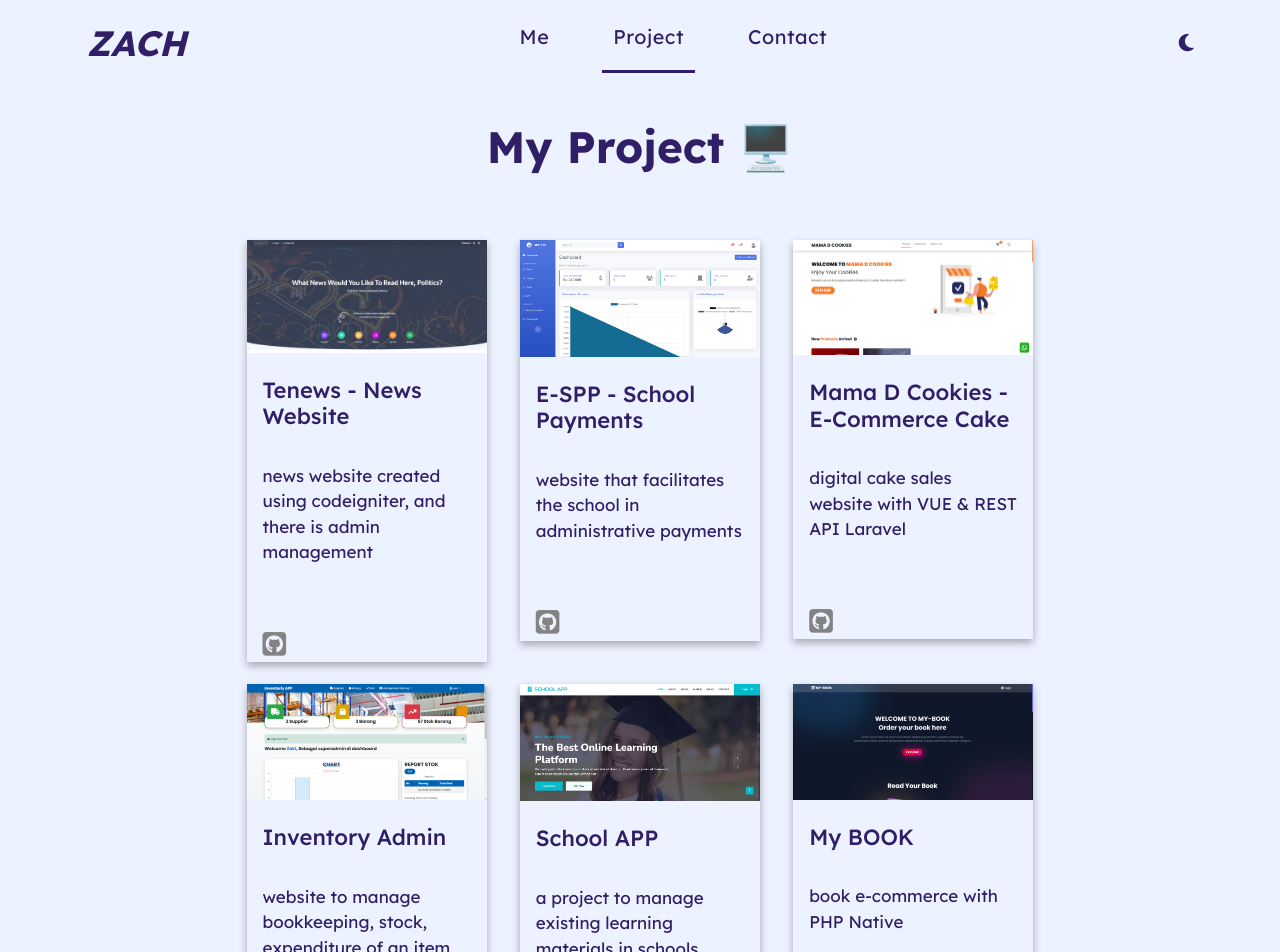
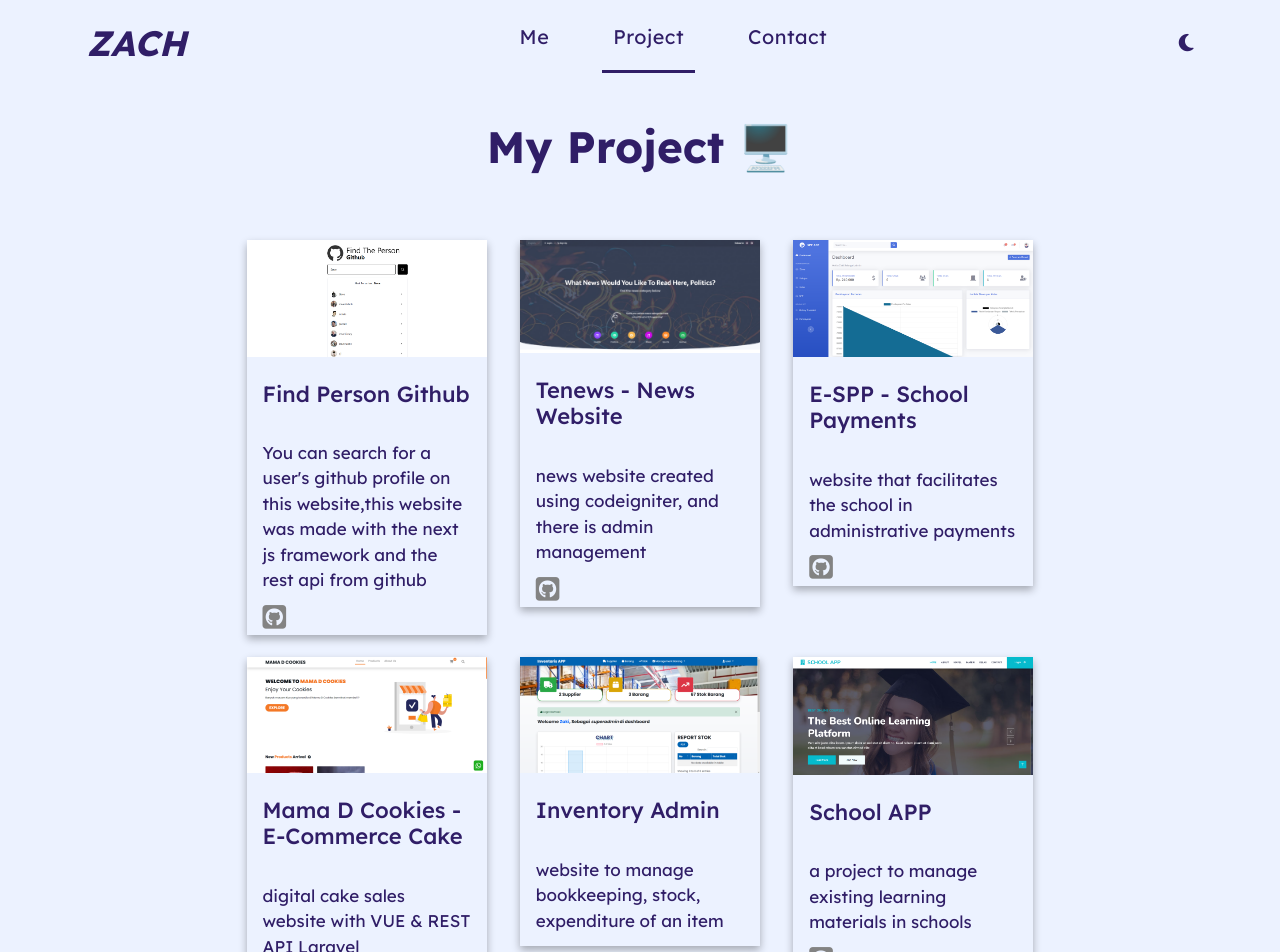
Before and after one commit to RizkyZaki/my.old, a Vue app: page /project in a window 1280 px wide. Shown: the top 952 px of the page. Built offline with nearby package versions, Linux system fonts and the light colour scheme.

Commit message:
:bento: add new project & add icon

```diff
--- a/public/index.html
+++ b/public/index.html
@@ -4,7 +4,7 @@
     <meta charset="utf-8" />
     <meta http-equiv="X-UA-Compatible" content="IE=edge" />
     <meta name="viewport" content="width=device-width,initial-scale=1.0" />
-    <link rel="icon" href="<%= BASE_URL %>favicon.ico" />
+    <link rel="icon" href="favicon.ico" />
     <link rel="stylesheet" href="<%= BASE_URL %>css/bootstrap.min.css" />
     <script
       src="https://kit.fontawesome.com/4bb3780fe1.js"
--- a/src/Pages/ProjectPage.vue
+++ b/src/Pages/ProjectPage.vue
@@ -4,14 +4,28 @@
     <div class="row">
       <div class="col-md-4 mb-3">
         <div class="card-project">
+          <img src="../assets/img/find.png" alt="" />
+          <div class="container">
+            <h6 class="mt-3">Find Person Github</h6>
+            <p class="mt-4 mb-2">
+              You can search for a user's github profile on this website,this website was made with the next js framework
+              and the rest api from github
+            </p>
+            <a href="https://github.com/RizkyZaki/find-person"><i class="fa-brands fa-square-github icon-link"></i></a>
+          </div>
+        </div>
+      </div>
+      <div class="col-md-4 mb-3">
+        <div class="card-project">
           <img src="../assets/img/news.png" alt="" />
           <div class="container">
             <h6 class="mt-3">Tenews - News Website</h6>
-            <p class="mt-4 mb-5">
+            <p class="mt-4 mb-2">
               news website created using codeigniter, and there is admin
               management
             </p>
-            <a href=""><i class="fa-brands fa-square-github icon-link"></i></a>
+            <a href="https://github.com/RizkyZaki/Codeigniter4-Crud"><i
+                class="fa-brands fa-square-github icon-link"></i></a>
           </div>
         </div>
       </div>
@@ -20,10 +34,10 @@
           <img src="../assets/img/spp.png" alt="" />
           <div class="container">
             <h6 class="mt-3">E-SPP - School Payments</h6>
-            <p class="mt-4 mb-5">
+            <p class="mt-4 mb-2">
               website that facilitates the school in administrative payments
             </p>
-            <a href=""><i class="fa-brands fa-square-github icon-link"></i></a>
+            <a href="https://github.com/RizkyZaki/project_ukk"><i class="fa-brands fa-square-github icon-link"></i></a>
           </div>
         </div>
       </div>
@@ -32,10 +46,10 @@
           <img src="../assets/img/mamaD.png" alt="" />
           <div class="container">
             <h6 class="mt-3">Mama D Cookies - E-Commerce Cake</h6>
-            <p class="mt-4 mb-5">
+            <p class="mt-4 mb-2">
               digital cake sales website with VUE & REST API Laravel
             </p>
-            <a href=""><i class="fa-brands fa-square-github icon-link"></i></a>
+            <a href="https://github.com/RizkyZaki/mamaDcookies"><i class="fa-brands fa-square-github icon-link"></i></a>
           </div>
         </div>
       </div>
@@ -44,7 +58,7 @@
           <img src="../assets/img/inv.png" alt="" />
           <div class="container">
             <h6 class="mt-3">Inventory Admin</h6>
-            <p class="mt-4 mb-5">
+            <p class="mt-4 mb-2">
               website to manage bookkeeping, stock, expenditure of an item
             </p>
           </div>
@@ -55,10 +69,10 @@
           <img src="../assets/img/e-learn.png" alt="" />
           <div class="container">
             <h6 class="mt-3">School APP</h6>
-            <p class="mt-4 mb-5">
+            <p class="mt-4 mb-2">
               a project to manage existing learning materials in schools
             </p>
-            <a href=""><i class="fa-brands fa-square-github icon-link"></i></a>
+            <a href="https://github.com/RizkyZaki/school-app"><i class="fa-brands fa-square-github icon-link"></i></a>
           </div>
         </div>
       </div>
@@ -67,7 +81,7 @@
           <img src="../assets/img/book.png" alt="" />
           <div class="container">
             <h6 class="mt-3">My BOOK</h6>
-            <p class="mt-4 mb-5">book e-commerce with PHP Native</p>
+            <p class="mt-4 mb-2">book e-commerce with PHP Native</p>
           </div>
         </div>
       </div>
@@ -82,13 +96,16 @@
   font-size: 17px;
 
   transition: 0.3s;
+
   .container {
     padding: 2px 16px;
   }
+
   img {
     width: 100%;
     height: auto;
   }
+
   .icon-link {
     font-size: 27px;
   }
```
Also changed, not shown: src/Pages/ContactPage.vue (+8 -17 lines), src/assets/img/find.png (added), 1 other file (tests, documents, lock files or other folders).
